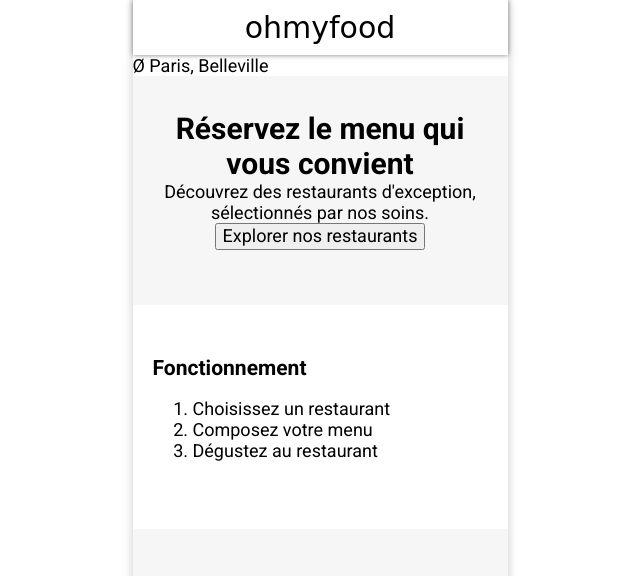
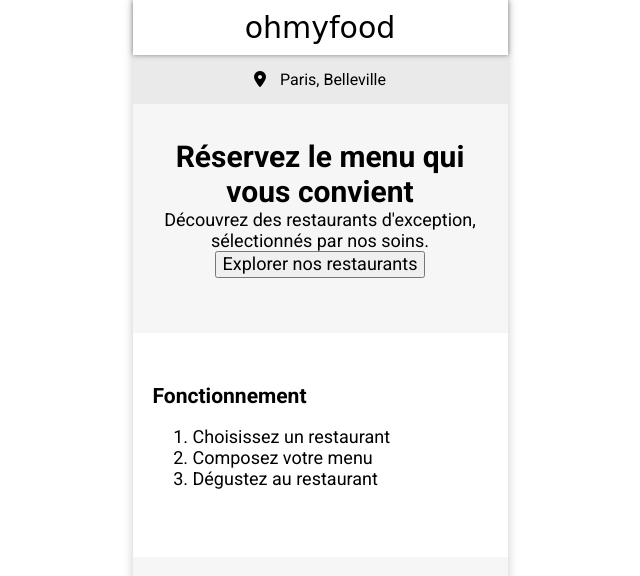
Before and after one commit to suzette-sousa/SuzetteSousa_3_20032021, a website: page index.html in a window 1280 px wide. Shown: the top 576 px of the page, without its empty margins (320-960 px from the left). Drawn offline with Linux system fonts and the light colour scheme; a web font is replaced by a local one.

Commit message:
add quick geoloc styles

```diff
--- a/assets/styles/abstracts/_variables.scss
+++ b/assets/styles/abstracts/_variables.scss
@@ -17,7 +17,7 @@
 $omf-color--black: #101010;
 $omf-color--grey-darkest: #353535;
 $omf-color--grey-darker: #7e7e7e;
-$omf-color--grey-light: #d1d1d1;
+$omf-color--grey-light: #eaeaea;
 $omf-color--grey-lightest: #f6f6f6;
 
 /* ----------------------------- */
--- a/assets/styles/layout/_header.scss
+++ b/assets/styles/layout/_header.scss
@@ -3,6 +3,8 @@
 
 .omf-l-header {
   display: grid;
+  z-index: 1;
+  position: relative;
   justify-content: center;
   box-shadow: 0 0 5px $omf-color--grey-darker;
   &__logo {
--- a/assets/styles/main.scss
+++ b/assets/styles/main.scss
@@ -14,3 +14,6 @@
 @use './layout/all';
 @use './layout/header';
 @use './layout/footer';
+
+// PAGES
+@use './pages/accueil';
--- /dev/null
+++ b/assets/styles/pages/_accueil.scss
@@ -0,0 +1,12 @@
+@use '../abstracts/variables' as *;
+@use '../abstracts/functions' as *;
+
+.omf-geoloc {
+  padding: rem(15);
+  background-color: $omf-color--grey-light;
+  text-align: center;
+  font-size: $omg-font-size--small;
+  &__icn {
+    margin-right: rem(10);
+  }
+}
--- a/index.html
+++ b/index.html
@@ -14,8 +14,8 @@
     </header>
     <!-- HEADER End -->
     <main>
-      <div>
-        <span>Ø</span>
+      <div class="omf-geoloc">
+        <span class="omf-geoloc__icn fas fa-map-marker-alt"></span>
         <span>Paris, Belleville</span>
       </div>
       <section class="omf-l-section--small omf-l-section--high omf-u-ctn">
```
Also changed, not shown: assets/styles/main.css, 1 other file.
